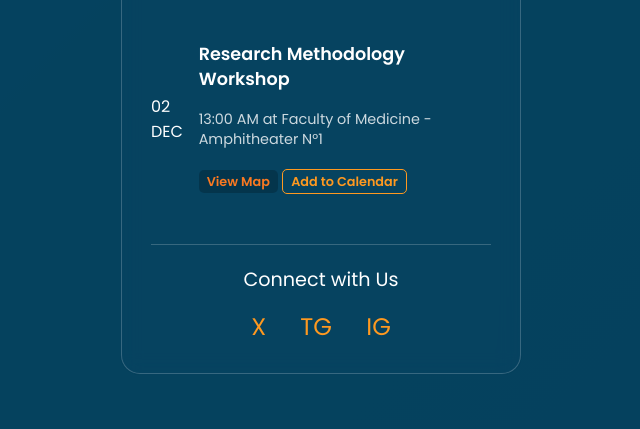
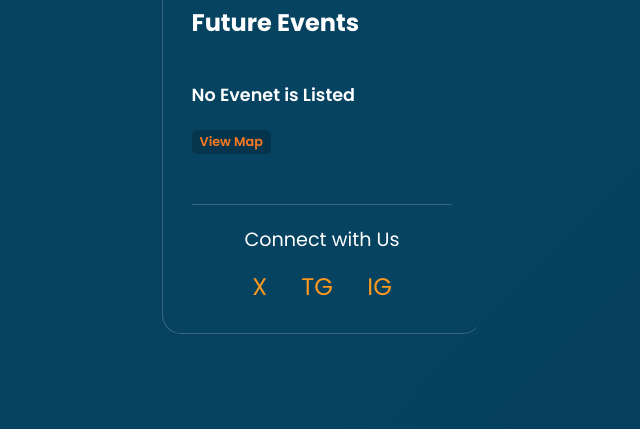
Before and after one commit to alhathiq/elixir, a plain HTML site: page index.html in a window 1280 px wide. Shown: the part 371-800 px from the top of the page, without its empty margins (319-959 px from the left). Drawn offline with Linux system fonts and the light colour scheme.

Commit message:
adding no Event is Listed
Updated event section to handle no events case and cleaned up commented code.

```diff
--- a/index.html
+++ b/index.html
@@ -48,8 +48,19 @@
                     <h3 data-en="Future Events" data-ar="الفعاليات القادمة">Future Events</h3>
                     <div class="event-list">
 
+                        <div class="event" data-event-id="nothingHere" data-start-time="" data-end-time="" data-location="Faculty of Medicine, Béchar">
+                            <div class="event-details">
+                                <p class="event-title" data-en="No Evenet is Listed" data-ar="لا يوجد أي حدث حاليا">No Event is Listed</p>
+
+                                <div class="event-links">
+                                    <a href="#" class="map-link" data-en="View Map" data-ar="معاينة الخريطة" data-lat="31.64355399060245" data-lon="-2.2316730020038795" data-title="Faculty of Medicine, Béchar">View Map</a>
+                            </div>
+                                <div class="event-timeline"></div>
+                                <div class="event-timeline"></div>
+                            </div>
+
                         <!-- Event 1: Note the new 'data-event-id' -->
-                        <div class="event" data-event-id="Opening-day" data-start-time="2025-12-02T13:00:00" data-end-time="2025-12-02T14:00:00" data-location="Faculty of Medicine, Béchar">
+                        <!-- <div class="event" data-event-id="Opening-day" data-start-time="2025-12-02T13:00:00" data-end-time="2025-12-02T14:00:00" data-location="Faculty of Medicine, Béchar">
                             <div class="warsha">
                                 <span class="day" data-en="02" data-ar="02">02</span>
                                 <span class="month" data-en="DEC" data-ar="ديسمبر">DEC</span>
@@ -62,9 +73,9 @@
                                     <a href="#" class="calendar-link" data-en="Add to Calendar" data-ar="أضف للرزنامة">Add to Calendar</a>
                             </div>
                                 <div class="event-timeline"></div>
-                                <!-- <div class="event-timeline"></div> -->
+                                <div class="event-timeline"></div>
                             </div>
-                        </div>
+                        </div> -->
 
                         <!-- Event 2: Note the new 'data-event-id' -->
                         <!-- <div class="event" data-event-id="tech-conference">
```
